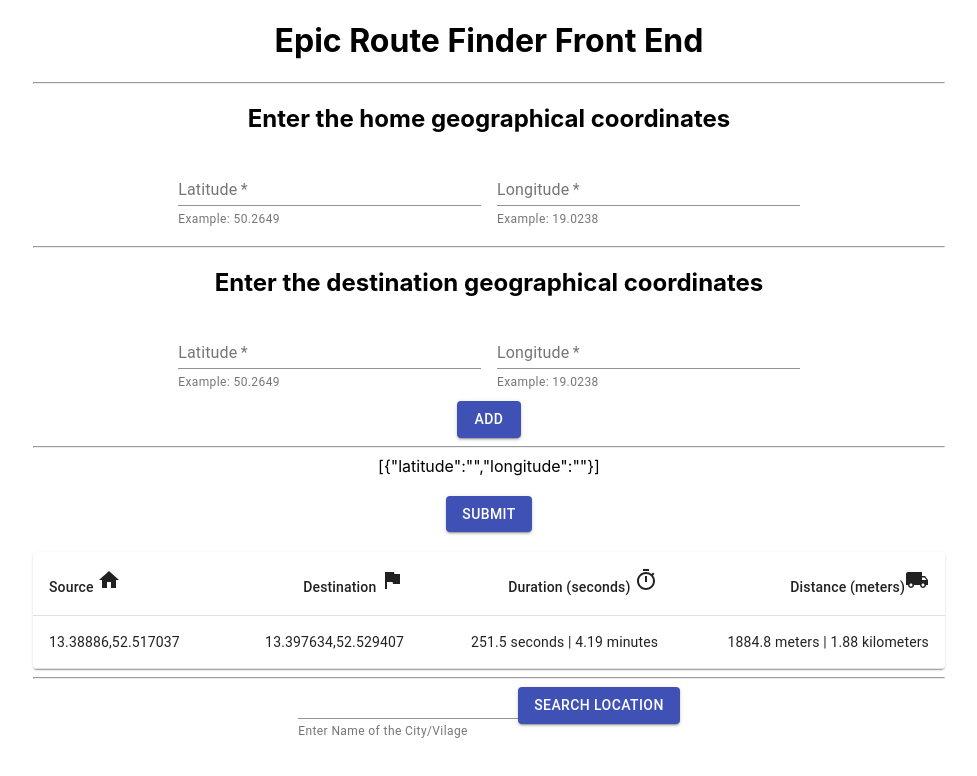
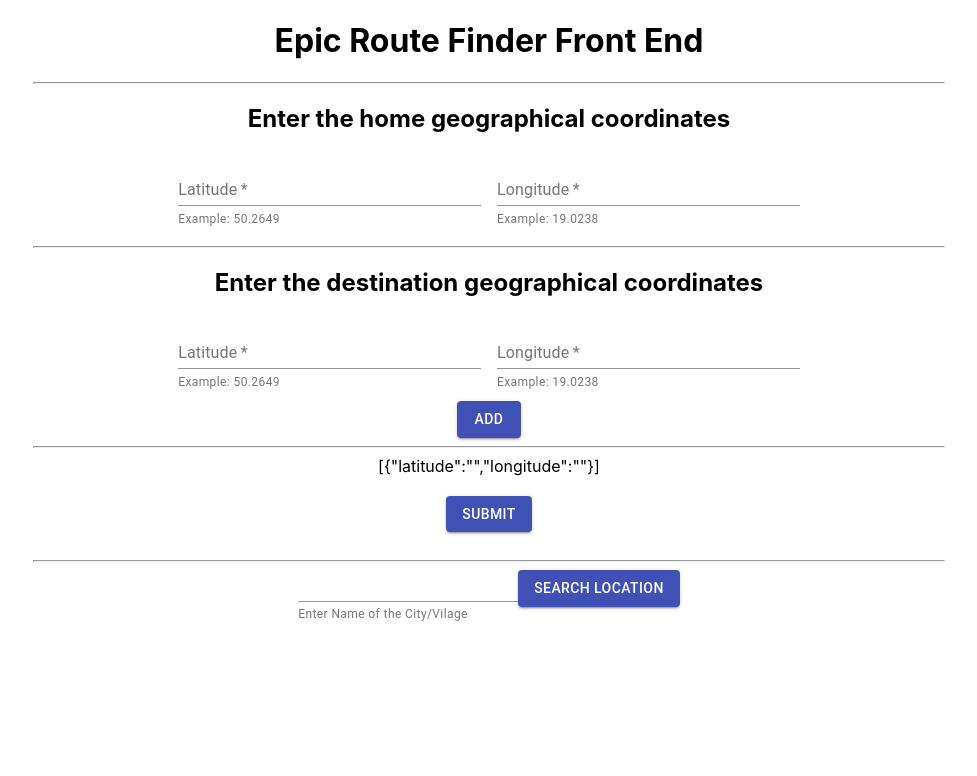
Before and after one commit to ioanzicu/route-finder-front-end, a React (Create React App) app: page / in a window 1280 px wide. Shown: the top 776 px of the page, without its empty margins (151-1128 px from the left). Built offline with nearby package versions, Linux system fonts and the light colour scheme.

Commit message:
error on unsuccessful fetch

```diff
--- a/src/Form.tsx
+++ b/src/Form.tsx
@@ -14,6 +14,8 @@ import HomeIcon from "@material-ui/icons/Home";
 import FlagIcon from "@material-ui/icons/Flag";
 import TimerIcon from "@material-ui/icons/Timer";
 import LocalShippingIcon from "@material-ui/icons/LocalShipping";
+import CircularProgress from "@material-ui/core/CircularProgress";
+import { Alert, AlertTitle } from "@material-ui/lab";
 
 const useFormStyles = makeStyles((theme) => ({
   root: {
@@ -65,6 +67,9 @@ export default function Form() {
 
   const [data, setData] = useState<Data>();
 
+  const [fetchError, setFetchError] = useState<string>("");
+  const [isLoaded, setIsLoaded] = useState<boolean>(false);
+
   useEffect(() => {
     console.log("Data is loaded");
   }, [data]);
@@ -78,12 +83,20 @@ export default function Form() {
     );
 
     const apiUrl = `http://localhost:8080/routes?src=${sourceLatitude},${sourceLongitude}${destinaions}`;
+    setIsLoaded(true);
     fetch(apiUrl, {
       method: "GET",
     })
       .then((response) => response.json())
-      .then((data) => setData(data))
-      .catch((er) => console.log("Error to fetch: ", er));
+      .then((data) => {
+        setData(data);
+        setIsLoaded(false);
+      })
+      .catch((error) => {
+        setIsLoaded(false);
+        setFetchError(error.message);
+        console.log("Error to fetch: ", error.message);
+      });
   };
 
   const handleSourceLatitude = (
@@ -158,6 +171,10 @@ export default function Form() {
     setInputList([...inputList, { latitude: "", longitude: "" }]);
   };
 
+  // if request is loading -> show spinner
+  if (isLoaded) return <CircularProgress />;
+  // if an error occur -> show alert message
+
   return (
     <div>
       <h2>Enter the home geographical coordinates</h2>
@@ -166,6 +183,13 @@ export default function Form() {
         onSubmit={handleSubmit}
         autoComplete="off"
       >
+        {fetchError && (
+          <Alert severity="error">
+            <AlertTitle>Error</AlertTitle>
+            Something went wrong: <strong>{fetchError}.</strong>
+          </Alert>
+        )}
+
         <TextField
           id="standard-source-latitude"
           value={sourceLatitude}
@@ -265,7 +289,7 @@ export default function Form() {
       <div>{data && JSON.stringify(data)}</div>
 
       <TableContainer component={Paper}>
-        {mockData && mockData.routes && mockData.routes.length > 0 && (
+        {data && data.routes && data.routes.length > 0 && (
           <Table className={classesTable.table} aria-label="simple table">
             <TableHead>
               <TableRow>
@@ -285,10 +309,10 @@ export default function Form() {
               </TableRow>
             </TableHead>
             <TableBody>
-              {mockData.routes.map((row: Route, index: number) => (
+              {data.routes.map((row: Route, index: number) => (
                 <TableRow key={row.destination + index}>
                   <TableCell component="th" scope="row">
-                    {mockData.source}
+                    {data.source}
                   </TableCell>
                   <TableCell align="right">{row.destination}</TableCell>
                   <TableCell align="right">
```
